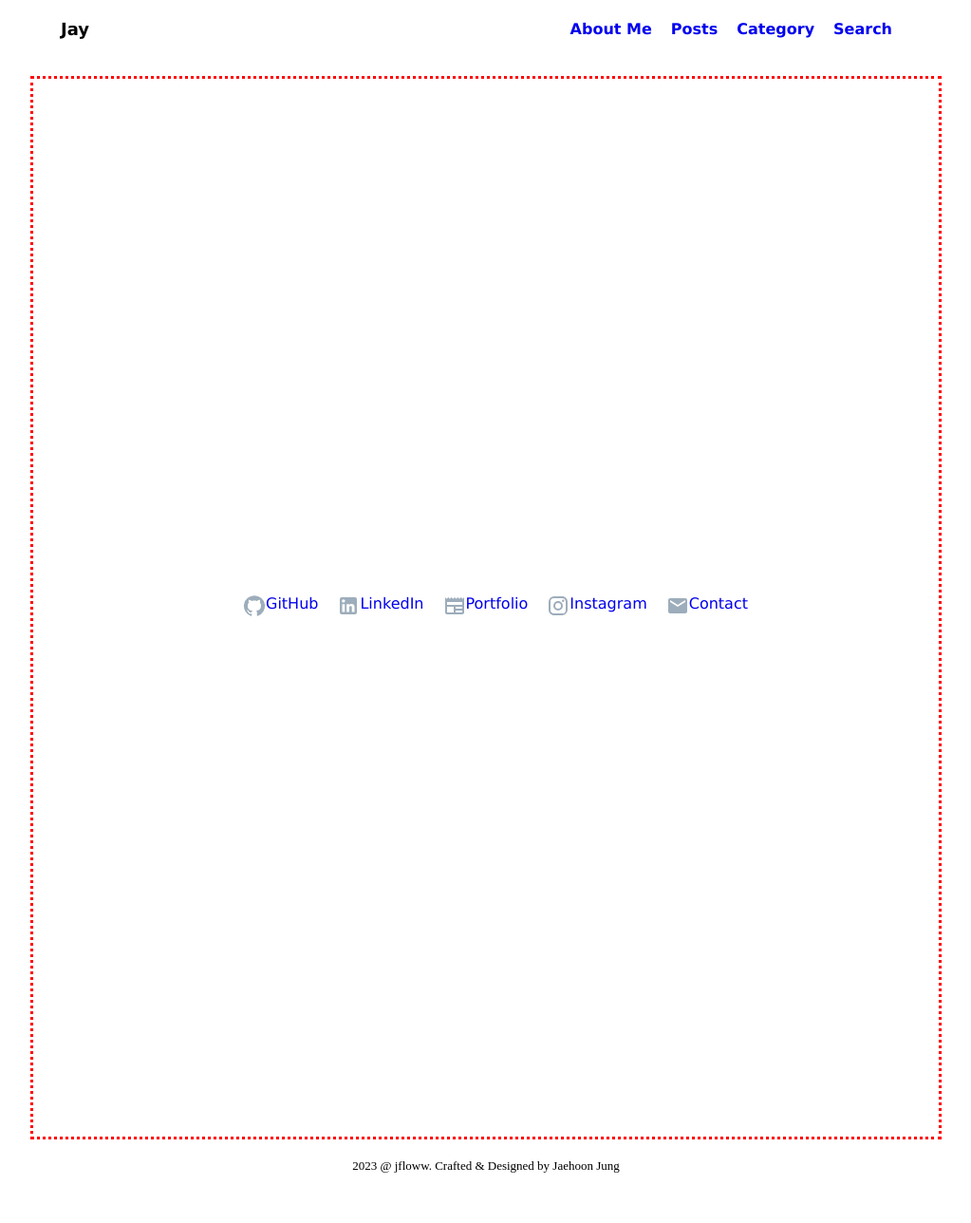
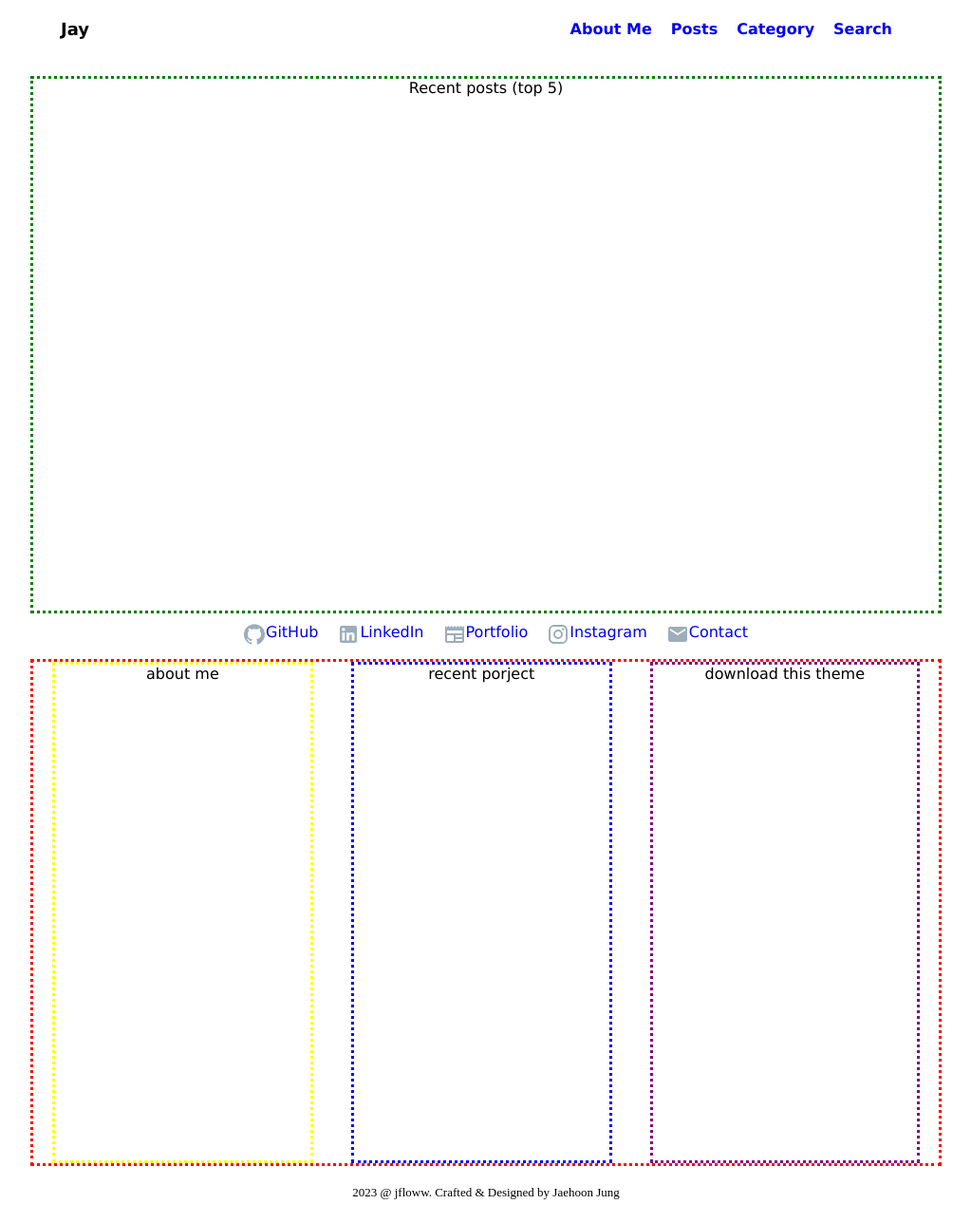
Before and after one commit to JayJung98/jayjung.github.io, a React (Create React App) app: page / in a window 1280 px wide. Shown: the whole page at 95% size, without its empty margins (128-1151 px from the left). Before the commit the page ends 1260 px from the top, so only its background shows below. Built offline with nearby package versions, Linux system fonts and the light colour scheme.

Commit message:
main updated

```diff
--- a/src/components/css/Main.css
+++ b/src/components/css/Main.css
@@ -4,28 +4,47 @@
     text-align: center;
     /* background-image:url('../../../public/images/test_photo.jpg') ;
     background-size: 100% 100%; */
-    height: 70rem;
     font-family:'Lucida Sans', 'Lucida Sans Regular', 'Lucida Grande', 'Lucida Sans Unicode', Geneva, Verdana, sans-serif;
     display: grid;
     border-radius: 4%;
 }
 
+.big_box {
+  height: 35rem;
+  border-color: green;
+  border-width: 3px;
+  border-style: dotted;
+  margin: 0px 150px;
+}
 .container {
     display: grid;
     grid-template-columns: 33% 33% 34%;
-    grid-template-rows: auto;
+    grid-template-rows: 33rem;
     grid-template-areas:
-      'a a a'
-      'a a a'
-      'a a a'
-      'b b b'
-      'c d e'
-      'c d e';
+      'a b c';
     border-color: red;
     border-width: 3px;
     border-style: dotted;
     margin: 0 150px;
 }
-.profile {
+.small_box1 {
+  border-color: yellow;
+  border-width: 3px;
+  border-style: dotted;
+  margin: 0 20px;
+  grid-area: a;
+}
+.small_box2 {
+  border-color: blue;
+  border-width: 3px;
+  border-style: dotted;
+  margin: 0 20px;
   grid-area: b;
 }
+.small_box3 {
+   border-color: purple;
+  border-width: 3px;
+  border-style: dotted;
+  margin: 0 20px;
+  grid-area: c;
+}
--- a/src/components/js/Main.js
+++ b/src/components/js/Main.js
@@ -5,9 +5,20 @@ import Profile from './Profile';
 function main() {
     return (
         <div className='main'>
+            <div className='big_box'>
+                Recent posts (top 5)
+            </div>
+            <Profile className='profile'/>
             <div className='container'>
-
-                <Profile className='profile'/>
+                <div className='small_box1'>
+                    about me
+                </div>
+                <div className='small_box2'>
+                    recent porject
+                </div>
+                <div className='small_box3'>
+                    download this theme
+                </div>
             </div>
         </div>
     );
--- a/src/components/js/Profile.js
+++ b/src/components/js/Profile.js
@@ -10,23 +10,23 @@ function profile() {
         <div className='profile'>
             <div className='pro_menu'>
                 <GitHubIcon className="icon"/>
-                <a className='text' href="https://github.com/jfloww">
+                <a className='text' href="https://github.com/jfloww" target='_blank'>
                     GitHub
                 </a>
                 <LinkedInIcon className='icon'/>
-                <a className='text' href="https://www.linkedin.com/in/jfloww/">
+                <a className='text' href="https://www.linkedin.com/in/jfloww/" target='_blank'>
                     LinkedIn
                 </a>
                 <Portfolio className='icon'/>
-                <a className='text' href="https://www.jfloww.com">
+                <a className='text' href="https://www.jfloww.com" target='_blank'>
                     Portfolio
                 </a>
                 <Instagram className='icon'/>
-                <a className='text' href="https://www.instagram.com/jaehoon_jung98/">
+                <a className='text' href="https://www.instagram.com/jaehoon_jung98/" target='_blank'>
                     Instagram
                 </a>
                 <EmailIcon className='icon'/>
-                <a className='text' href="/contact">
+                <a className='text' href="/contact" >
                     Contact
                 </a>
             </div>
```
